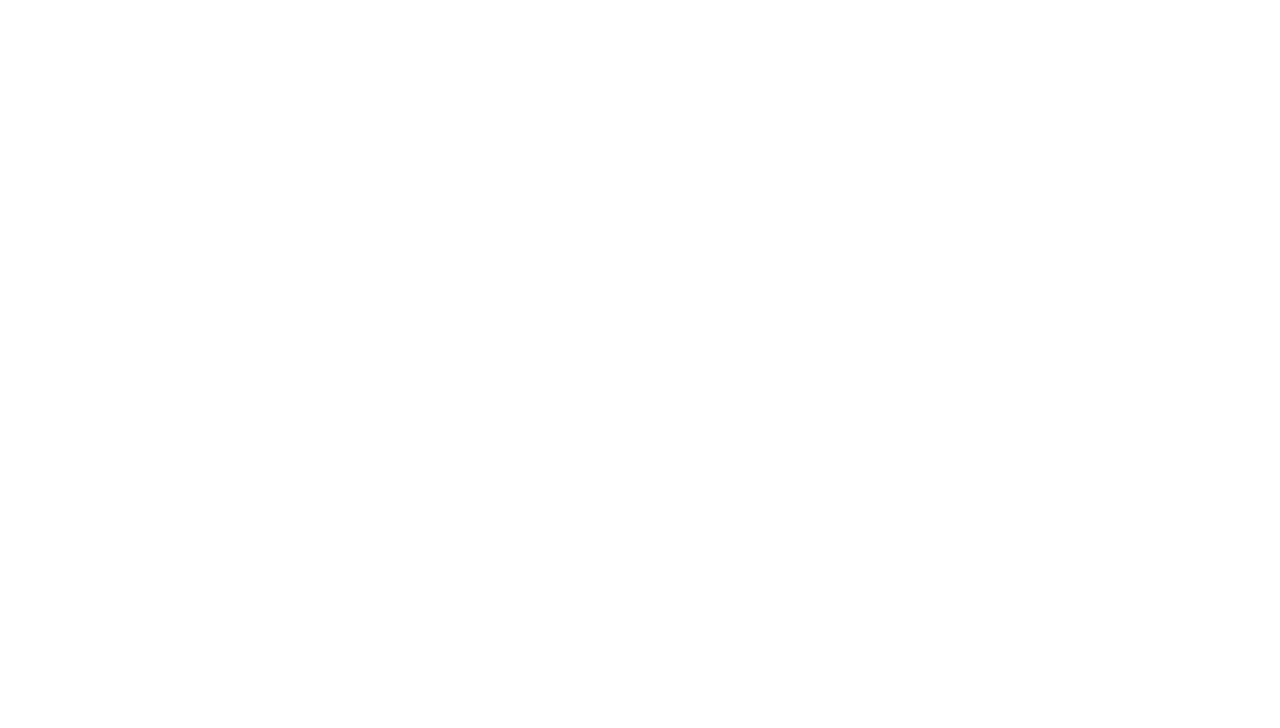
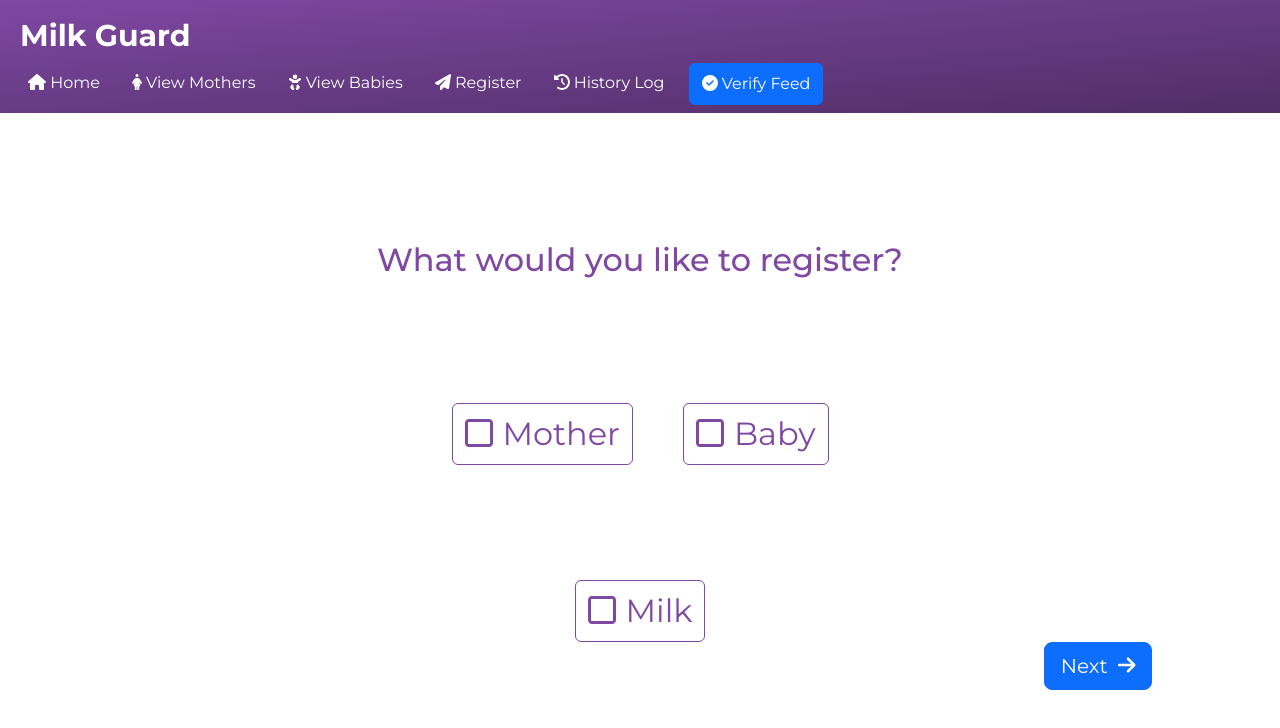
Before and after one commit to meeistom/capstone-project-2024-t3-3900h15bcatdevs, a React (Create React App) app in the folder frontend/: page /register in a window 1280 px wide. Before the commit this address had no page. Shown: the top 728 px of the page. Built offline with nearby package versions, Linux system fonts and the light colour scheme.

Commit message:
changed submit feed to register, added initial register page

```diff
--- a/frontend/src/Components/Navibar.jsx
+++ b/frontend/src/Components/Navibar.jsx
@@ -34,8 +34,8 @@ function Navibar() {
     navigate("/view_babies");
   };
 
-  const goToSubmitFeed = () => {
-    navigate("/submit_feed");
+  const gotoRegister = () => {
+    navigate("/register");
   };
 
   const goToHistory = () => {
@@ -61,8 +61,8 @@ function Navibar() {
             <Nav.Link onClick={goToBabies}>
               <FontAwesomeIcon icon={faBaby} /> View Babies
             </Nav.Link>
-            <Nav.Link onClick={goToSubmitFeed}>
-              <FontAwesomeIcon icon={faPaperPlane} /> Submit Feed
+            <Nav.Link onClick={gotoRegister}>
+              <FontAwesomeIcon icon={faPaperPlane} /> Register
             </Nav.Link>
             <Nav.Link onClick={goToHistory}>
               <FontAwesomeIcon icon={faClockRotateLeft} /> History Log
--- /dev/null
+++ b/frontend/src/Pages/Register.jsx
@@ -0,0 +1,95 @@
+import { React, useState} from "react";
+import "bootstrap/dist/css/bootstrap.min.css";
+import "../index.css";
+
+import { Navibar } from "../Components/Navibar";
+import { Button, ToggleButton } from "react-bootstrap";
+import { FontAwesomeIcon } from "@fortawesome/react-fontawesome";
+import { faSquare, faCheckSquare } from "@fortawesome/free-regular-svg-icons";
+import { faArrowRight } from "@fortawesome/free-solid-svg-icons";
+
+
+export { Register };
+
+function Register() {
+  const title = "What would you like to register?";
+  const [checked, setChecked] = useState([false, false, false]);
+
+  const handleToggle = (index) => {
+    const updatedCheckedState = checked.map((item, idx) =>
+      idx === index ? !item : item // Toggle the checkbox at the specified index
+    );
+    setChecked(updatedCheckedState);
+  };
+
+  return (
+    <>
+      <section id="Home">
+        <Navibar />
+        <div className="register-selection-container">
+          <div className='title'>
+              <h2>{title}</h2>
+          </div>
+          <div className='checkbox-container'>
+            <ToggleButton // Mother Checkbox
+              className={checked[0] ? 'check' : 'uncheck'}
+              id="toggle-check"
+              type="checkbox"
+              checked={checked[0]}
+              value="1"
+              onClick={() => handleToggle(0)}
+              >
+              {checked[0] ? (
+                <FontAwesomeIcon icon={faCheckSquare} />
+              ) : (
+                <FontAwesomeIcon icon={faSquare} />
+              )}
+              <span style={{ marginLeft: '10px' }}>Mother</span>
+            </ToggleButton>
+            <ToggleButton // Baby Checkbox
+              className={checked[1] ? 'check' : 'uncheck'}
+              id="toggle-check"
+              type="checkbox"
+              checked={checked[1]}
+              value="1"
+              onClick={() => handleToggle(1)}
+              >
+              {checked[1] ? (
+                <FontAwesomeIcon icon={faCheckSquare} />
+              ) : (
+                <FontAwesomeIcon icon={faSquare} />
+              )}
+              <span style={{ marginLeft: '10px' }}>Baby</span>
+            </ToggleButton>
+          </div>
+          <div className='checkbox-container'>
+            <ToggleButton // Mother Checkbox
+              className={checked[2] ? 'check' : 'uncheck'}
+              id="toggle-check"
+              type="checkbox"
+              checked={checked[2]}
+              value="1"
+              onClick={() => handleToggle(2)}
+              >
+              {checked[2] ? (
+                <FontAwesomeIcon icon={faCheckSquare} />
+              ) : (
+                <FontAwesomeIcon icon={faSquare} />
+              )}
+              <span style={{ marginLeft: '10px' }}>Milk</span>
+            </ToggleButton>
+          </div>
+          <div className='button-container'>
+            <Button
+              variant="primary"
+              size="lg"
+              >
+              <span style={{ marginRight: '10px' }}>Next</span>
+              <FontAwesomeIcon icon={faArrowRight} />
+            </Button>
+          </div>
+        </div>
+      </section>
+    </>
+  );
+}
--- /dev/null
+++ b/frontend/src/Pages/RegisterMother.jsx
@@ -0,0 +1,22 @@
+import { React} from "react";
+import "bootstrap/dist/css/bootstrap.min.css";
+import "../index.css";
+
+import { Navibar } from "../Components/Navibar";
+// import { Button, ToggleButton } from "react-bootstrap";
+// import { FontAwesomeIcon } from "@fortawesome/react-fontawesome";
+// import { faSquare, faCheckSquare } from "@fortawesome/free-regular-svg-icons";
+// import { faArrowRight } from "@fortawesome/free-solid-svg-icons";
+
+
+export { RegisterMother };
+
+function RegisterMother() {
+  return (
+    <>
+      <section id="Home">
+        <Navibar />
+      </section>
+    </>
+  );
+}
--- a/frontend/src/Pages/SubmitFeed.jsx
+++ /dev/null
@@ -1,16 +0,0 @@
-import React from "react";
-import "bootstrap/dist/css/bootstrap.min.css";
-import { Navibar } from "../Components/Navibar";
-
-export { SubmitFeed };
-
-function SubmitFeed() {
-  return (
-    <>
-      <section id="Home">
-        <Navibar />
-        submit feed
-      </section>
-    </>
-  );
-}
--- a/frontend/src/app.jsx
+++ b/frontend/src/app.jsx
@@ -3,7 +3,8 @@ import { BrowserRouter, Routes, Route } from "react-router-dom";
 import { Home } from "./Pages/Home";
 import { ViewMothers } from "./Pages/ViewMothers";
 import { ViewBabies } from "./Pages/ViewBabies";
-import { SubmitFeed } from "./Pages/SubmitFeed";
+import { Register } from "./Pages/Register";
+import { RegisterMother } from "./Pages/RegisterMother";
 import { HistoryLog } from "./Pages/HistoryLog";
 import { VerifyFeed } from "./Pages/VerifyFeed";
 
@@ -15,7 +16,8 @@ function App() {
           <Route path="/" element={<Home />} />
           <Route path="/view_mothers" element={<ViewMothers />} />
           <Route path="/view_babies" element={<ViewBabies />} />
-          <Route path="/submit_feed" element={<SubmitFeed />} />
+          <Route path="/register" element={<Register />} />
+          <Route path="/register_mother" element={<RegisterMother />} />
           <Route path="/history_log" element={<HistoryLog />} />
           <Route path="/verify_feed" element={<VerifyFeed />} />
         </Routes>
--- a/frontend/src/index.css
+++ b/frontend/src/index.css
@@ -103,3 +103,60 @@ body {
   outline: 0;
 
 }
+
+.register-selection-container {
+  display: flex;
+  /* justify-content: center;
+  align-items: center; */
+  flex-direction: column;
+  justify-content: space-between;
+}
+
+.register-selection-container .title {
+  font-size: xx-large;
+  color: #7f48a3;
+  text-align: center;
+  margin-top: 10%;
+}
+
+.register-selection-container .checkbox-container {
+  display: flex;
+  font-size: xx-large;
+  /* color: #7f48a3; */
+  justify-content: center;
+  gap: 50px;
+  margin-top: 4%;
+}
+
+.register-selection-container .uncheck {
+  background-color: #ffffff;
+  border-color: #7f48a3;
+  color: #7f48a3;
+  font-size: xx-large;
+  text-align: center;
+  margin-top: 5%;
+}
+
+.register-selection-container .uncheck:hover {
+  background-color: #7f48a3;
+  border-color: #7f48a3;
+  color: #ffffff;
+  font-size: xx-large;
+  text-align: center;
+  margin-top: 5%;
+}
+
+.register-selection-container .check {
+  background-color: #7f48a3 !important;
+  border-color: #7f48a3 !important;
+  font-size: xx-large;
+  color: #ffffff;
+  text-align: center;
+  margin-top: 5%;
+}
+
+.button-container {
+  display: flex;
+  justify-content: right;
+  margin-right: 10%;
+}
```
